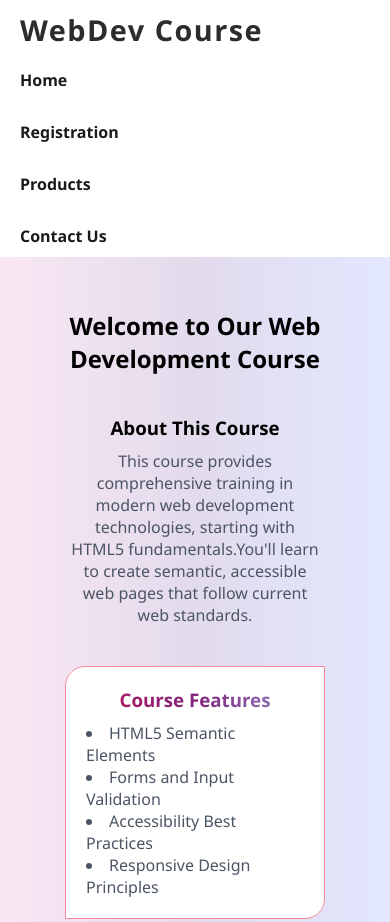
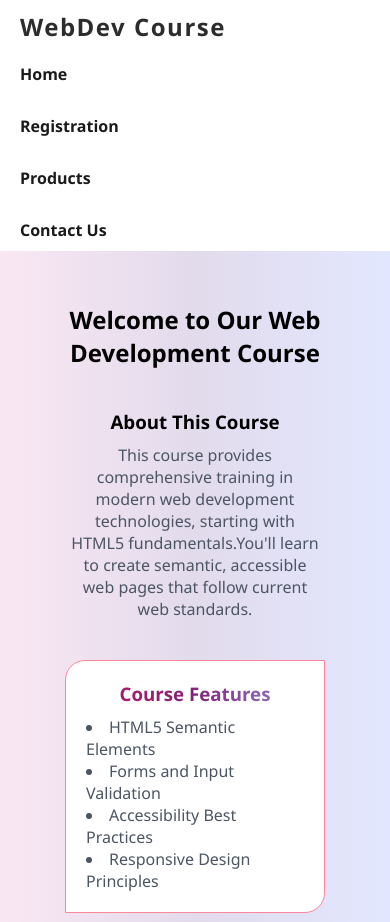
Before and after one commit to mohsinali4/HTML5, a plain HTML site: page HTML with Css/html_5_website/index.html in a window 390 px wide. Shown: the top 922 px of the page. Drawn offline with Linux system fonts and the light colour scheme.

Commit message:
Update styles.css

```diff
--- a/HTML with Css/html_5_website/styles.css
+++ b/HTML with Css/html_5_website/styles.css
@@ -175,6 +175,9 @@ footer p {
 }
 
 @media  (max-width:480px){
+    header h1{
+        font-size: 1.5rem;
+    }
       footer {
         padding: 10px;
     }
```
